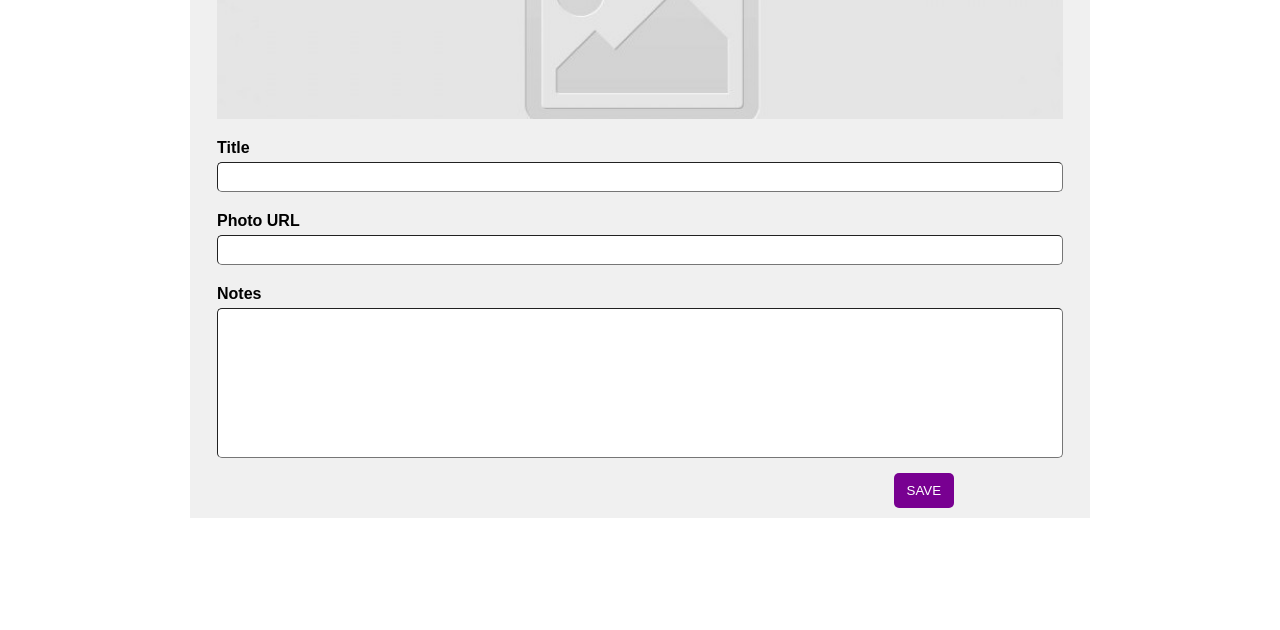
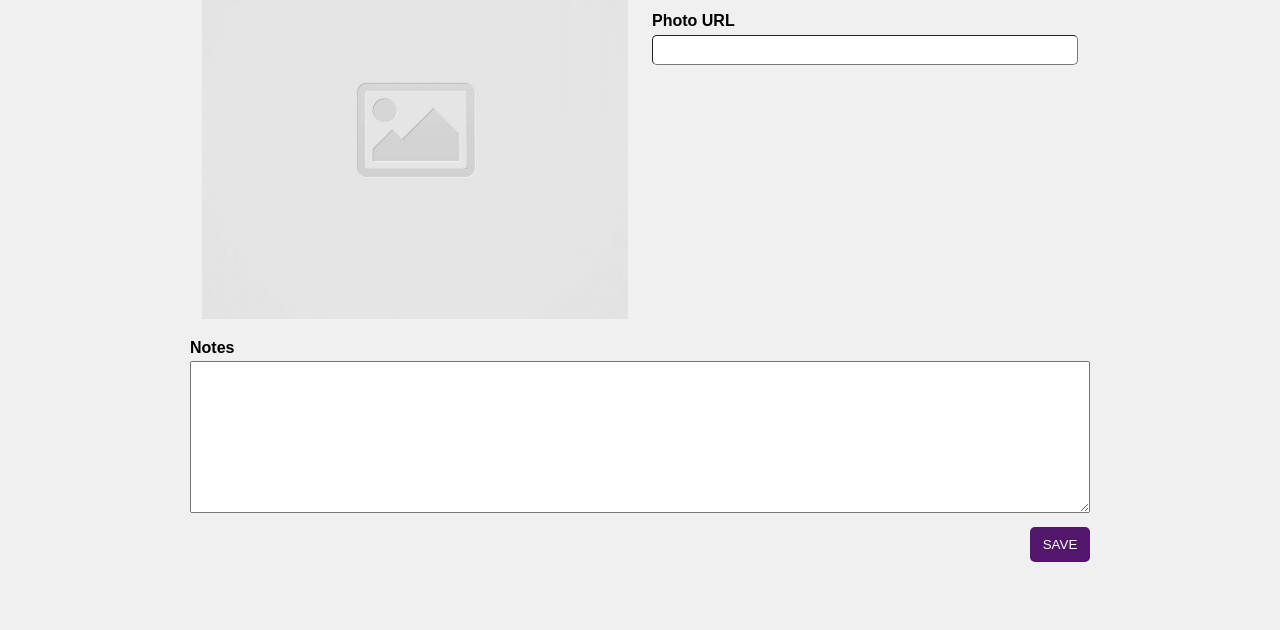
Before and after one commit to heerakmoon/code-journal, a website: page index.html in a window 1280 px wide. Shown: the part 170-800 px from the top of the page. Drawn offline with Linux system fonts and the light colour scheme.

Commit message:
Completed the HTML form using the appropriate layout classes

```diff
--- a/css/styles.css
+++ b/css/styles.css
@@ -5,16 +5,27 @@
   padding: 0;
 }
 
+body {
+  background-color: rgb(240, 240, 240);
+}
+
 button {
   width: 60px;
   border-radius: 5px;
   padding: 5px 2px;
   border: none;
+  margin: 0;
+  background-color: rgb(82, 23, 109);
+}
+
+form {
+  width: 350px;
 }
 
 img {
   border-radius: 5px;
-  height: 200px;
+  max-height: 200px;
+  width: 100%;
 }
 
 input {
@@ -23,18 +34,18 @@ input {
   height: 30px;
 }
 
-.purple {
-  background-color: rgb(120, 0, 145);
+.purple-background {
+  background-color: rgb(82, 23, 109);
+  width: 100%;
+}
+
+.white-text {
   font-weight: 300;
   color: white;
 }
 
-.light-gray {
-  background-color: rgb(240, 240, 240);
-}
-
 .width {
-  max-width: 94%;
+  width: 350px;
 }
 
 .padding-10 {
@@ -60,6 +71,24 @@ input {
 }
 
 .button-right {
-  position: relative;
-  left: 80%;
+  flex-direction: row-reverse;
 }
+
+@media screen and (min-width: 768px) {
+  * {
+    margin: 0;
+  }
+
+  form {
+    width: 900px;
+  }
+
+  img {
+    max-height: 400px;
+  }
+
+  .width {
+    width: 900px;
+    margin: auto;
+  }
+}
--- a/index.html
+++ b/index.html
@@ -17,35 +17,45 @@
 </head>
 <body>
   <header>
+    <div class="purple-background">
+      <h3 class="white-text width padding-10">Code Journal</h3>
+    </div>
     <div class="container">
     </div>
   </header>
   <main class="container">
     <div data-view="entry-form">
-      <div class="purple">
-        <h3 class="purple width padding-10">Code Journal</h3>
+      <form>
+        <div>
+          <div class="row">
+            <h1 class="padding-10 column-full">New Entry</h1>
           </div>
-      <div class="light-gray">
-        <h1 class="width padding-10">New Entry</h1>
-        <div class="width center">
+          <div class="row">
+            <div class="center column-half">
               <img class="padding-10 img-fill" src="images/placeholder-image-square.jpg" alt="no image, placeholder image">
             </div>
+            <div class="column-half">
               <div class="padding-5">
-          <h4 class="width padding-5">Title</h4>
-          <input class="width center padding-5" type="text">
+                <h4 class="padding-5">Title</h4>
+                <input class="center padding-5" type="text">
               </div>
               <div class="padding-10">
-          <h4 class="width padding-5">Photo URL</h4>
-          <input class="width center padding-5" type="text">
-        </div>
-        <div class="padding-5">
-          <h4 class="width padding-5">Notes</h4>
-          <input class="width center big-textbox padding-5" type="text">
-        </div>
-        <div class="width padding-10">
-          <button class="purple padding-10 button-right">SAVE</button>
+                <h4 class="padding-5">Photo URL</h4>
+                <input class="center padding-5" type="text">
               </div>
             </div>
+          </div>
+          <div class="padding-5 column-full">
+            <h4 class="padding-5">Notes</h4>
+            <div class="center big-textbox padding-5">
+              <textarea name="notes" id="notes" cols="30" rows="10"></textarea>
+            </div>
+          </div>
+          <div class="row padding-10 column-full button-right">
+            <button class="padding-10 white-text">SAVE</button>
+          </div>
+        </div>
+      </form>
     </div>
     <div data-view="entries" class="hidden"></div>
   </main>
```
Lines whose indentation alone changed are shown as unchanged.
